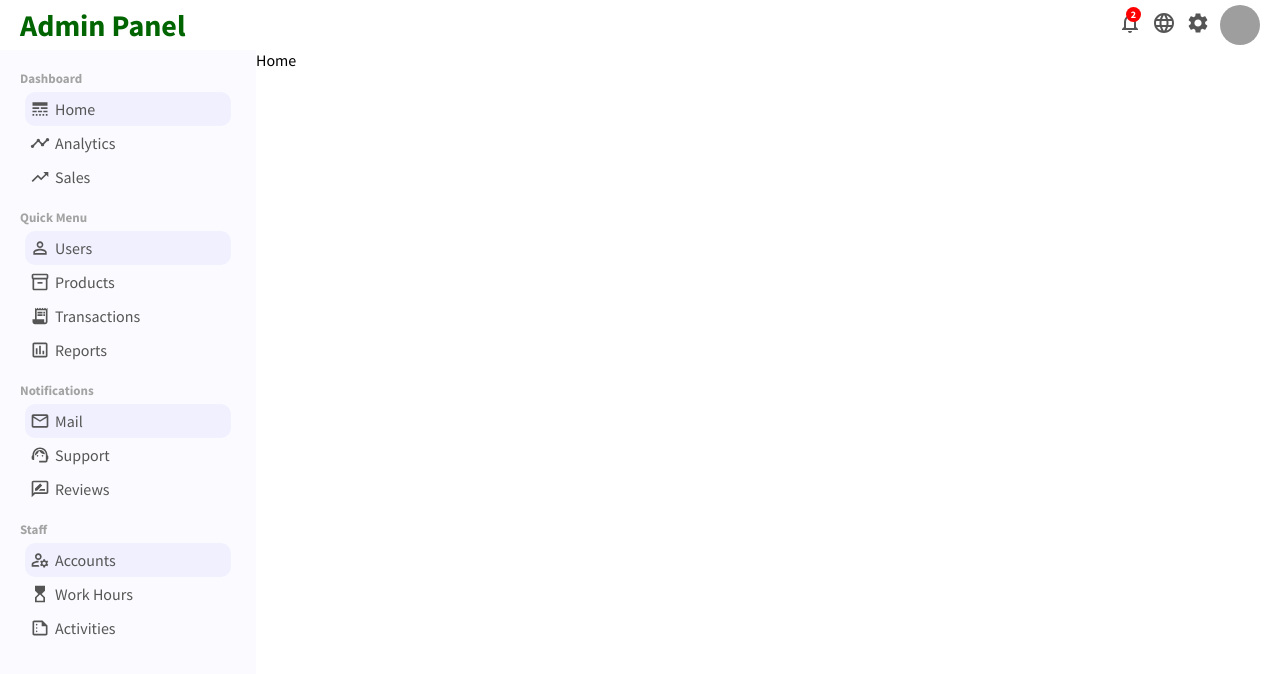
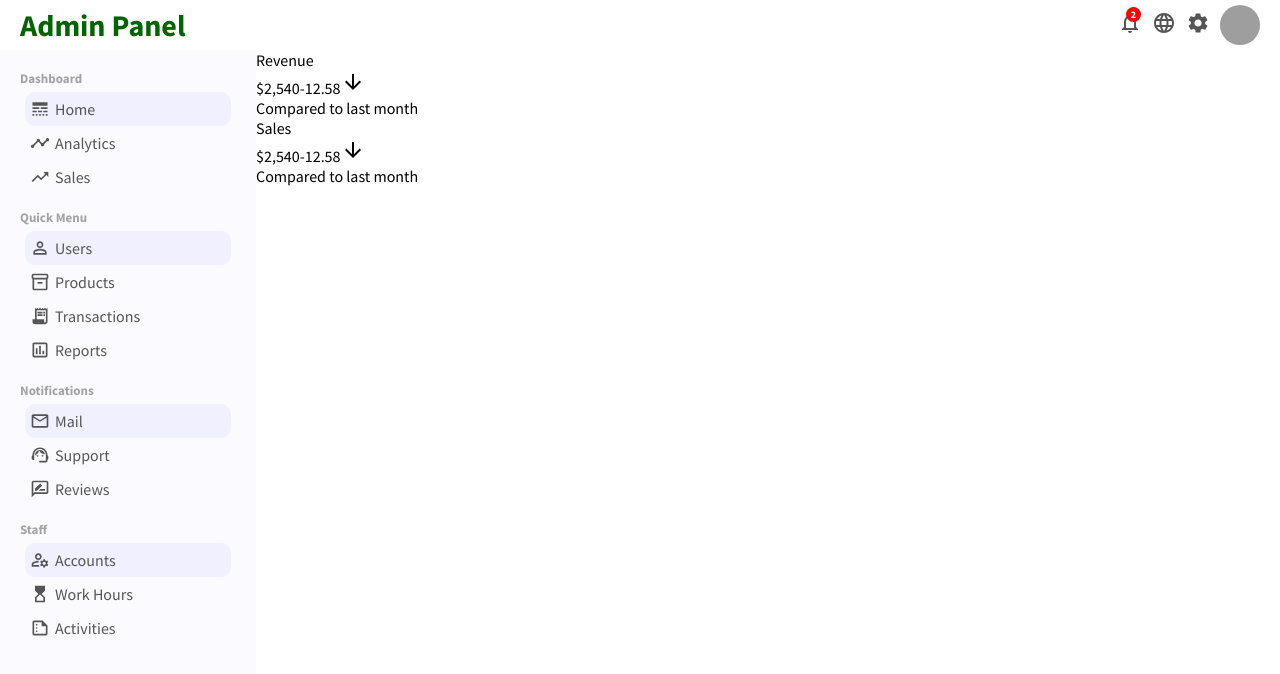
Before and after one commit to PJMantoss/admin_panel, a React (Create React App) app: page / in a window 1280 px wide. Shown: the top 674 px of the page. Built offline with nearby package versions, Linux system fonts and the light colour scheme; grey boxes are pictures that could not be loaded.

Commit message:
update Home component

```diff
--- a/src/pages/home/Home.js
+++ b/src/pages/home/Home.js
@@ -1,9 +1,12 @@
 import React from 'react';
+import FeaturedInfo from '../../components/featuredInfo/FeaturedInfo';
 import './home.css';
 
 function Home() {
   return (
-    <div className='home'>Home</div>
+    <div className='home'>
+        <FeaturedInfo />
+    </div>
   )
 }
 
```
